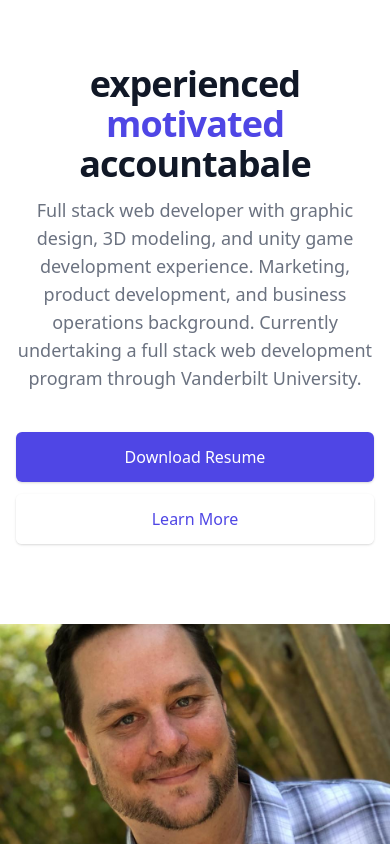
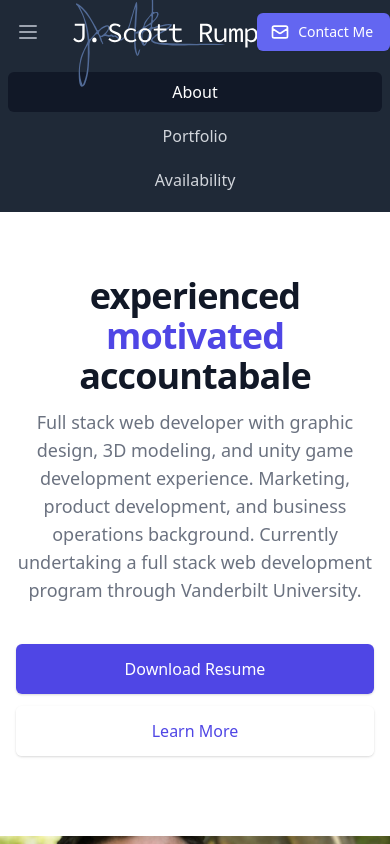
Before and after one commit to jscottrumptz/rumptz.tech, a React (Create React App) app: page / in a window 390 px wide. Shown: the top 844 px of the page. Built offline with nearby package versions, Linux system fonts and the light colour scheme.

Commit message:
nav component started

```diff
--- a/src/components/Contact/index.js
+++ b/src/components/Contact/index.js
@@ -2,7 +2,7 @@
 
 function Contact() {
     return (
-        <section className="bg-gray-800">
+        <section className="bg-gray-50">
             <div className="max-w-7xl mx-auto py-16 px-4 sm:py-24 sm:px-6 lg:px-8">
                 <div className="relative bg-white shadow-xl">
                     <h2 className="sr-only">Contact me</h2>
--- a/src/components/Nav/index.js
+++ b/src/components/Nav/index.js
@@ -1,10 +1,84 @@
 import React from 'react';
+import logo from "../../assets/images/logo.svg";
 
 function Nav() {
     return (
-        <header className="bg-gray-800">
+        <nav className="bg-gray-800">
+            <div className="max-w-7xl mx-auto px-4 sm:px-6 lg:px-8">
+                <div className="flex justify-between h-16">
+                    <div className="flex">
+                        <div className="-ml-2 mr-2 flex items-center md:hidden">
 
-        </header>
+                            <button type="button"
+                                    className="inline-flex items-center justify-center p-2 rounded-md text-gray-400 hover:text-white hover:bg-gray-700 focus:outline-none focus:ring-2 focus:ring-inset focus:ring-white"
+                                    aria-controls="mobile-menu" aria-expanded="false">
+                                <span className="sr-only">Open main menu</span>
+
+                                <svg className="block h-6 w-6" xmlns="http://www.w3.org/2000/svg" fill="none"
+                                     viewBox="0 0 24 24" stroke="currentColor" aria-hidden="true">
+                                    <path stroke-linecap="round" stroke-linejoin="round" stroke-width="2"
+                                          d="M4 6h16M4 12h16M4 18h16"/>
+                                </svg>
+
+                                <svg className="hidden h-6 w-6" xmlns="http://www.w3.org/2000/svg" fill="none"
+                                     viewBox="0 0 24 24" stroke="currentColor" aria-hidden="true">
+                                    <path stroke-linecap="round" stroke-linejoin="round" stroke-width="2"
+                                          d="M6 18L18 6M6 6l12 12"/>
+                                </svg>
+                            </button>
+                        </div>
+                        <div className="flex-shrink-0 flex items-center">
+                            <img className="block lg:hidden pl-4 pt-3 h-28 w-auto"
+                                 src={logo} alt="J. Scott Rumptz"/>
+                                <img className="hidden lg:block pt-3 h-28 w-auto"
+                                     src={logo}
+                                     alt="J. Scott Rumptz"/>
+                        </div>
+                        <div className="hidden md:ml-6 md:flex md:items-center md:space-x-4">
+
+                            <a href="#" className="bg-gray-900 text-white px-3 py-2 rounded-md text-sm font-medium"
+                               aria-current="page">About</a>
+
+                            <a href="#"
+                               className="text-gray-300 hover:bg-gray-700 hover:text-white px-3 py-2 rounded-md text-sm font-medium">Portfolio</a>
+
+                            <a href="#"
+                               className="text-gray-300 hover:bg-gray-700 hover:text-white px-3 py-2 rounded-md text-sm font-medium">Availability</a>
+                        </div>
+                    </div>
+                    <div className="flex items-center">
+                        <div className="flex-shrink-0">
+                            <button type="button"
+                                    className="relative inline-flex items-center px-4 py-2 border border-transparent shadow-sm text-sm font-medium rounded-md text-white bg-indigo-500 hover:bg-indigo-600 focus:outline-none focus:ring-2 focus:ring-offset-2 focus:ring-offset-gray-800 focus:ring-indigo-500">
+
+                                <svg className="-ml-1 mr-2 h-5 w-5" xmlns="http://www.w3.org/2000/svg"
+                                     fill="none" viewBox="0 0 24 24" stroke="currentColor" aria-hidden="true">
+                                    <path stroke-linecap="round" stroke-linejoin="round" stroke-width="2"
+                                          d="M3 8l7.89 5.26a2 2 0 002.22 0L21 8M5 19h14a2 2 0 002-2V7a2 2 0 00-2-2H5a2 2 0 00-2 2v10a2 2 0 002 2z"/>
+                                </svg>
+                                <span>Contact Me</span>
+                            </button>
+                        </div>
+                    </div>
+                </div>
+            </div>
+
+
+            <div className="md:hidden" id="mobile-menu">
+                <div className="px-2 pt-2 pb-3 space-y-1 sm:px-3">
+
+                    <a href="#" className="bg-gray-900 text-white block px-3 py-2 rounded-md text-base font-medium"
+                       aria-current="page">About</a>
+
+                    <a href="#"
+                       className="text-gray-300 hover:bg-gray-700 hover:text-white block px-3 py-2 rounded-md text-base font-medium">Portfolio</a>
+
+                    <a href="#"
+                       className="text-gray-300 hover:bg-gray-700 hover:text-white block px-3 py-2 rounded-md text-base font-medium">Availability</a>
+
+                </div>
+            </div>
+        </nav>
     )
 }
 
```
Also changed, not shown: src/assets/images/logo.svg (added).
